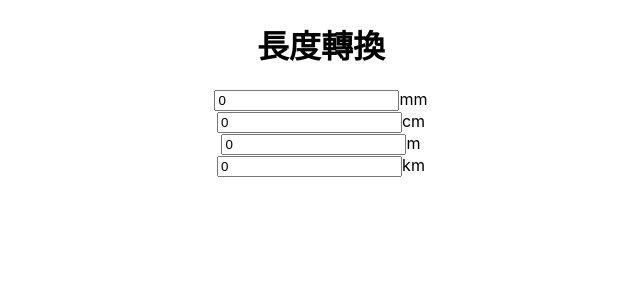
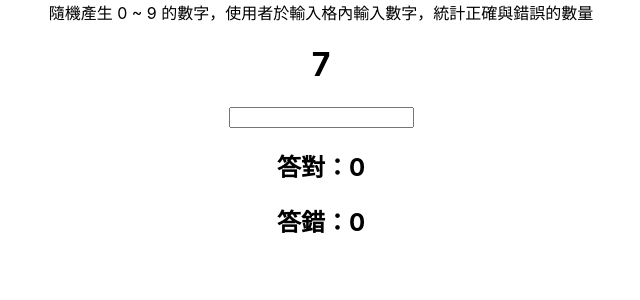
Before and after one commit to michelle3356/reactHw201911, a React (Create React App) app: page / in a window 1280 px wide. Shown: the top 300 px of the page, without its empty margins (319-959 px from the left). Built offline with nearby package versions, Linux system fonts and the light colour scheme.

Commit message:
hw16 initial

```diff
--- a/src/App.js
+++ b/src/App.js
@@ -1,6 +1,6 @@
 import React from 'react';
 import './App.css';
-import Homework from './Hw15LengthConversion';
+import Homework from './Hw16GuessNumber';
 
 function App() {
   return (
--- /dev/null
+++ b/src/Hw16GuessNumSon.js
@@ -0,0 +1,13 @@
+import React, { Component } from 'react'
+
+export default class Hw16GuessNumSon extends Component {
+  render() {
+    const rightWrong = this.props.rightWrong;
+    return (
+      <div>
+        <h2>答對：{rightWrong}</h2>
+        <h2>答錯：{rightWrong}</h2>
+      </div>
+    )
+  }
+}
--- /dev/null
+++ b/src/Hw16GuessNumber.js
@@ -0,0 +1,33 @@
+import React, { Component } from 'react';
+import Hw16GuessNumSon from './Hw16GuessNumSon'
+
+export default class Hw16GuessNumber extends Component {
+  constructor(props){
+    super(props);
+    const random = Math.round(Math.random(0,8)*10)
+    this.state = {
+      random: random,
+      guessNum: '',
+      rightWrong: 0
+    }
+  }
+
+  handleChange = (e) => {
+    console.log(e.target.value)
+  }
+  render() {
+    const guessNum = this.state.guessNum;
+    const random = this.state.random;
+    const rightWrong = this.state.rightWrong;
+    return (
+      <div>
+        隨機產生 0 ~ 9 的數字，使用者於輸入格內輸入數字，統計正確與錯誤的數量
+        <h1>{random}</h1>
+        <input type="text"
+        value={guessNum}
+        onChange={this.handleChange}  />
+        <Hw16GuessNumSon rightWrong={rightWrong} />
+      </div>
+    )
+  }
+}
```
